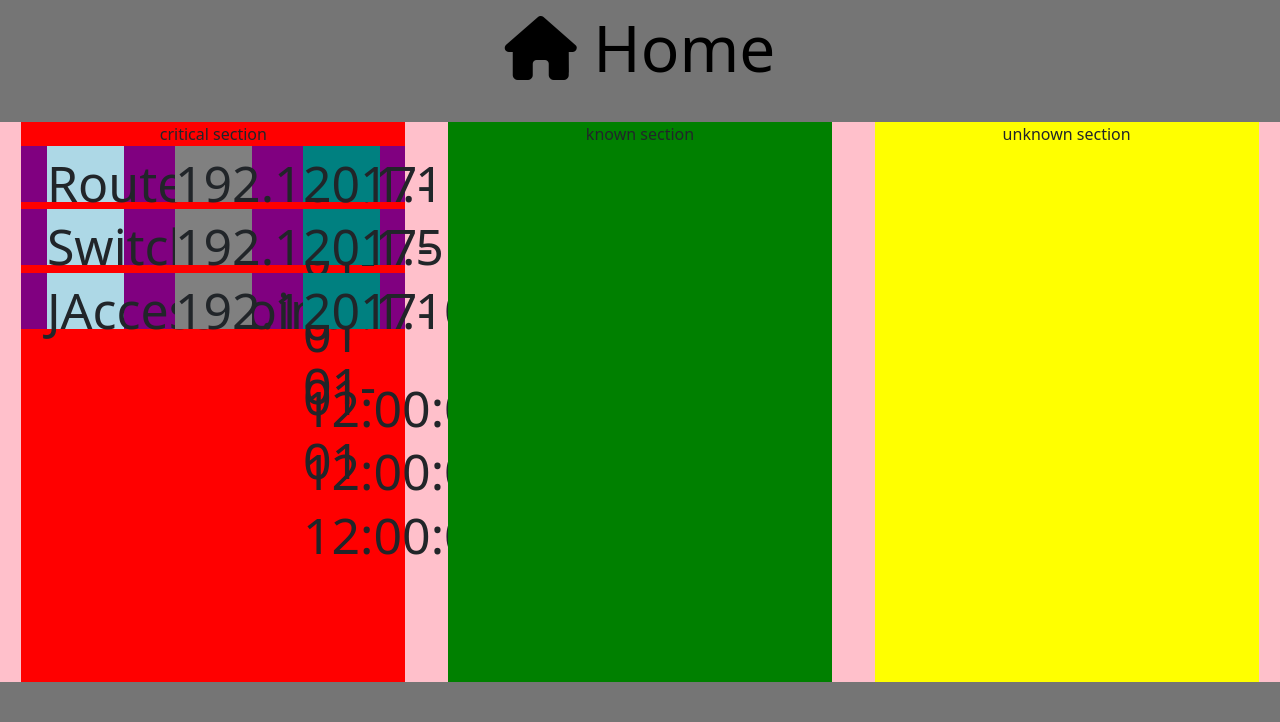
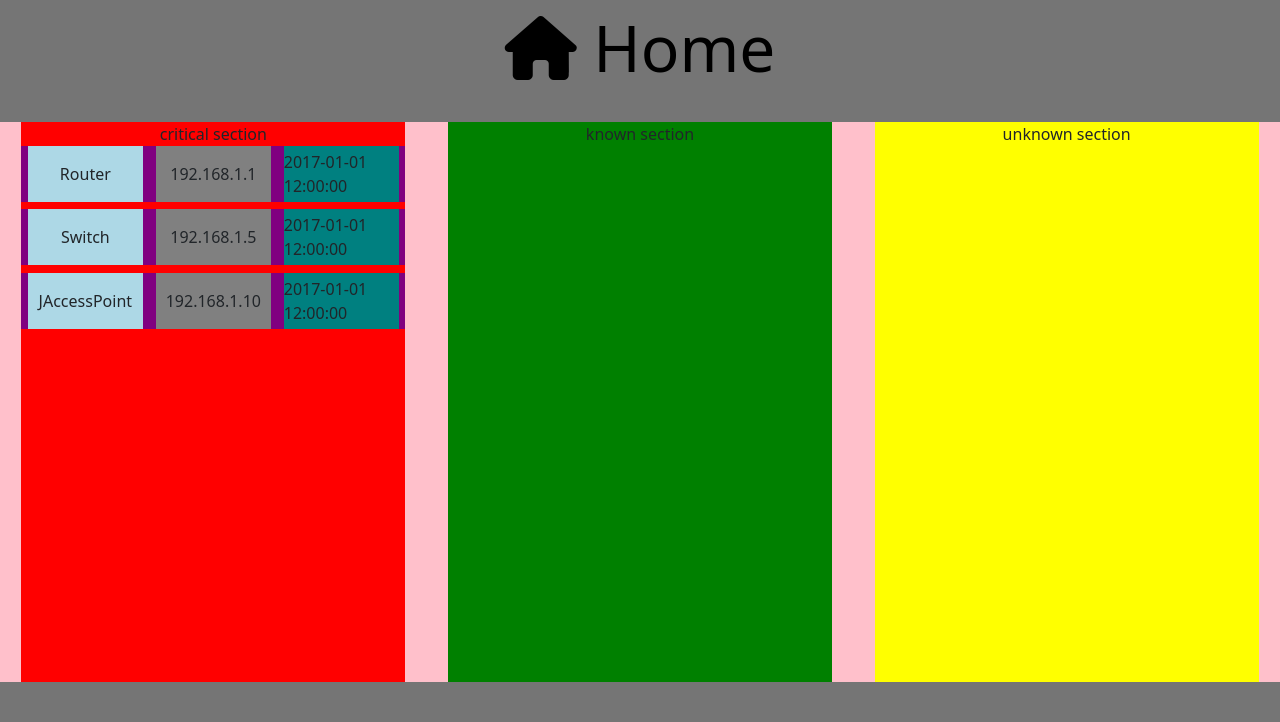
Before and after one commit to joeyagreco/NeMo, a Flask app: page / in a window 1280 px wide. Shown: the part 80-802 px from the top of the page. Run offline with Flask 2, Linux system fonts and the light colour scheme; some libraries are stand-ins or nearby versions.

Commit message:
styling for device macro

```diff
--- a/static/css/homePage/macros/deviceMacro.css
+++ b/static/css/homePage/macros/deviceMacro.css
@@ -11,8 +11,10 @@
 
 .deviceLabel {
     height: 100%;
-    width: 20%;
-    font-size: 50px;
+    width: 30%;
+    display: flex;
+    align-items: center;
+    justify-content: center;
 }
 
 .deviceName {
```
